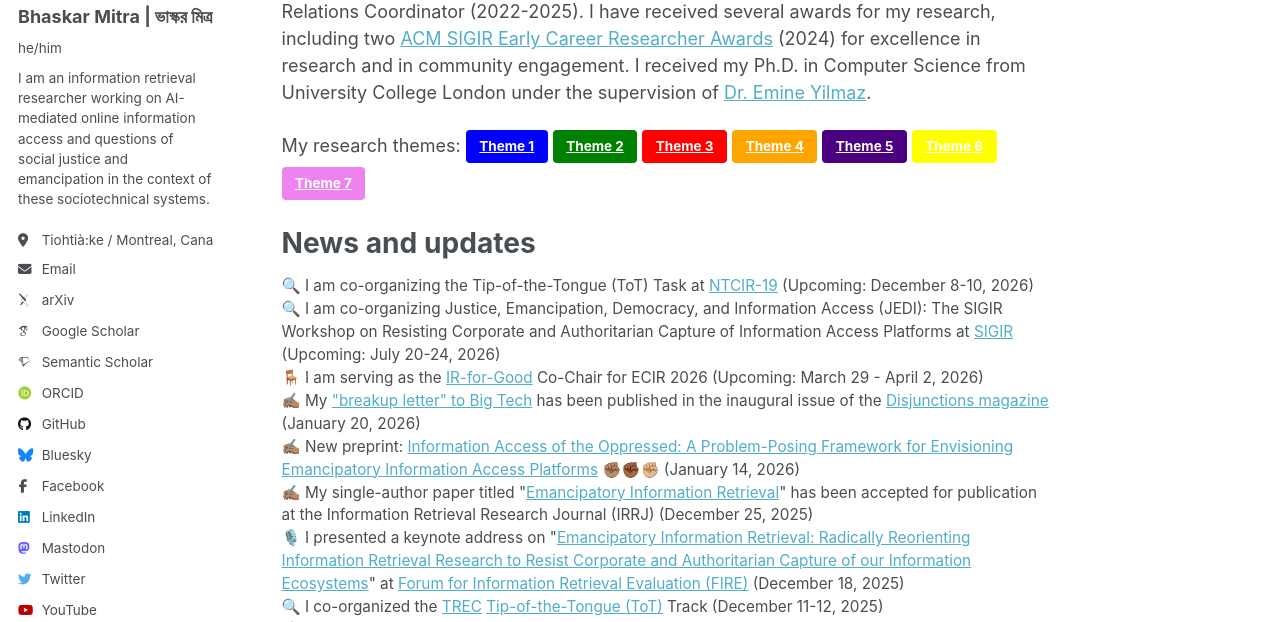
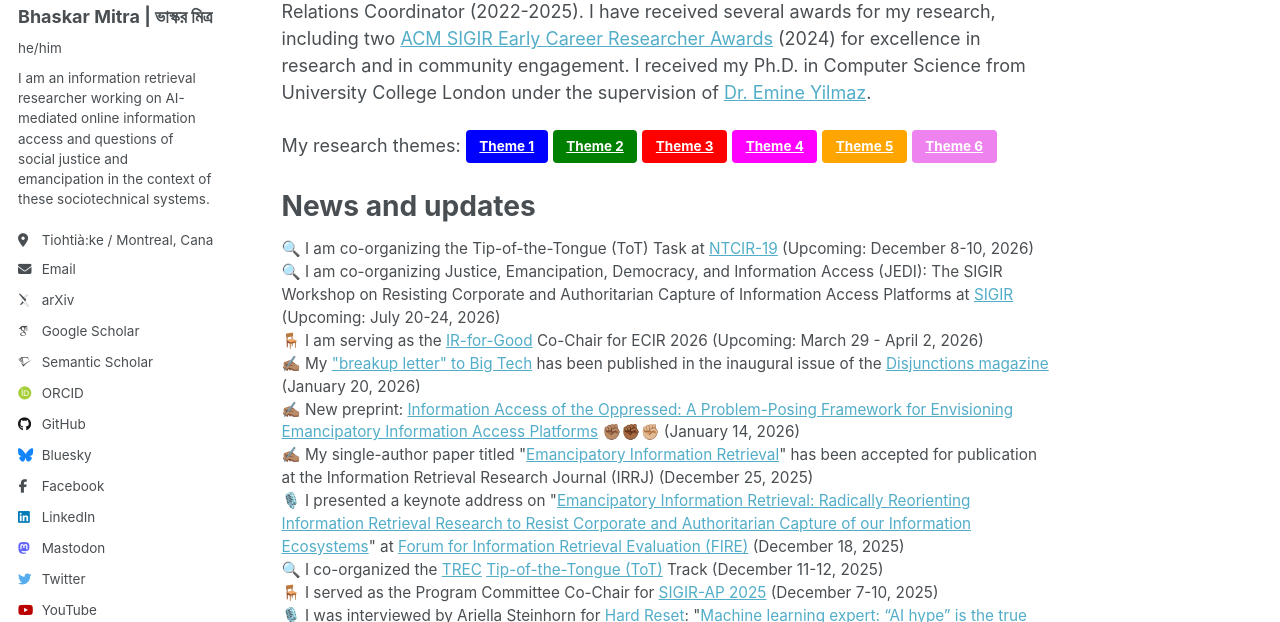
Before and after one commit to bhaskar-mitra/bhaskar-mitra.github.io, a Jekyll site: the page built from _pages/about.md, in a window 1280 px wide and 900 px high, cut to the strip 278-900 px from the top of the window. Built offline with Jekyll 4.4.1, drawn with Linux system fonts in a browser that asks for light colours; some web fonts are replaced.

Commit message:
Update about.md

```diff
--- a/_pages/about.md
+++ b/_pages/about.md
@@ -19,10 +19,9 @@
 <a href="theme-1" class="btn" style="background-color:blue" onmouseover="this.style.backgroundColor='color-mix(in srgb, #000 20%, blue 80%)'" onmouseout="this.style.backgroundColor='blue'">Theme 1</a>
 <a href="theme-2" class="btn" style="background-color:green" onmouseover="this.style.backgroundColor='color-mix(in srgb, #000 20%, green 80%)'" onmouseout="this.style.backgroundColor='green'">Theme 2</a>
 <a href="theme-3" class="btn" style="background-color:red" onmouseover="this.style.backgroundColor='color-mix(in srgb, #000 20%, red 80%)'" onmouseout="this.style.backgroundColor='red'">Theme 3</a>
-<a href="theme-4" class="btn" style="background-color:orange" onmouseover="this.style.backgroundColor='color-mix(in srgb, #000 20%, orange 80%)'" onmouseout="this.style.backgroundColor='orange'">Theme 4</a>
-<a href="theme-5" class="btn" style="background-color:indigo" onmouseover="this.style.backgroundColor='color-mix(in srgb, #000 20%, indigo 80%)'" onmouseout="this.style.backgroundColor='indigo'">Theme 5</a>
-<a href="theme-6" class="btn" style="background-color:yellow" onmouseover="this.style.backgroundColor='color-mix(in srgb, #000 20%, yellow 80%)'" onmouseout="this.style.backgroundColor='yellow'">Theme 6</a>
-<a href="theme-7" class="btn" style="background-color:violet" onmouseover="this.style.backgroundColor='color-mix(in srgb, #000 20%, violet 80%)'" onmouseout="this.style.backgroundColor='violet'">Theme 7</a>
+<a href="theme-4" class="btn" style="background-color:magenta" onmouseover="this.style.backgroundColor='color-mix(in srgb, #000 20%, magenta 80%)'" onmouseout="this.style.backgroundColor='magenta'">Theme 4</a>
+<a href="theme-5" class="btn" style="background-color:orange" onmouseover="this.style.backgroundColor='color-mix(in srgb, #000 20%, orange 80%)'" onmouseout="this.style.backgroundColor='orange'">Theme 5</a>
+<a href="theme-6" class="btn" style="background-color:violet" onmouseover="this.style.backgroundColor='color-mix(in srgb, #000 20%, violet 80%)'" onmouseout="this.style.backgroundColor='violet'">Theme 6</a>
 
 
 News and updates
```
